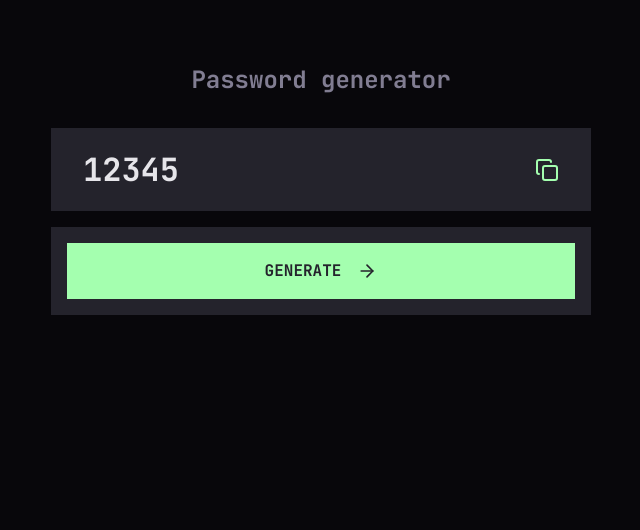
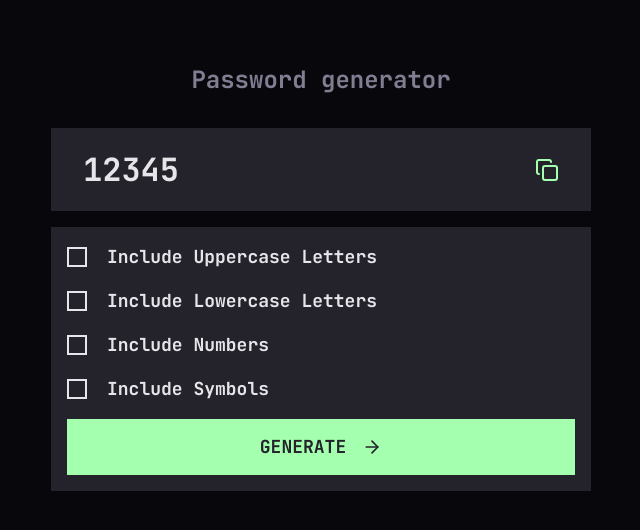
Before and after one commit to eduardogomesf/password-generator, a Next.js app: page / in a window 1280 px wide. Shown: the top 530 px of the page, without its empty margins (319-959 px from the left). Built offline with nearby package versions, Linux system fonts and the light colour scheme.

Commit message:
feat: add include option to Generator

```diff
--- a/src/app/components/generator/index.tsx
+++ b/src/app/components/generator/index.tsx
@@ -1,13 +1,52 @@
+'use client'
+
+import { useState } from "react";
 import { ArrowRight } from "lucide-react";
+import { Checkbox } from "./Checkbox";
 
 export function Generator() {
+  const [includeUppercase, setIncludeUppercase] = useState(false);
+  const [IncludeLowercase, setIncludeLowercase] = useState(false);
+  const [includeNumbers, setIncludeNumbers] = useState(false);
+  const [includeSymbols, setIncludeSymbols] = useState(false);
+
   return (
     <div className="mt-4 w-full p-4 bg-dark-grey">
 
+      <div className="flex flex-col items-start gap-4">
+        <Checkbox
+          id="include-uppercase"
+          label="Include Uppercase Letters"
+          checked={includeUppercase}
+          onCheckedChange={setIncludeUppercase}
+        />
+
+        <Checkbox
+          id="include-lowercase"
+          label="Include Lowercase Letters"
+          checked={IncludeLowercase}
+          onCheckedChange={setIncludeLowercase}
+        />
+
+        <Checkbox
+          id="include-numbers"
+          label="Include Numbers"
+          checked={includeNumbers}
+          onCheckedChange={setIncludeNumbers}
+        />
+
+        <Checkbox
+          id="include-symbols"
+          label="Include Symbols"
+          checked={includeSymbols}
+          onCheckedChange={setIncludeSymbols}
+        />
+      </div>
+
       <button
         className="
-          w-full h-14 bg-neon-green
-          uppercase text-base text-dark-grey font-bold
+          mt-4 w-full h-14 bg-neon-green
+          uppercase text-base text-dark-grey font-bold md:text-lg
           flex items-center justify-center gap-4
         "
       >
```
